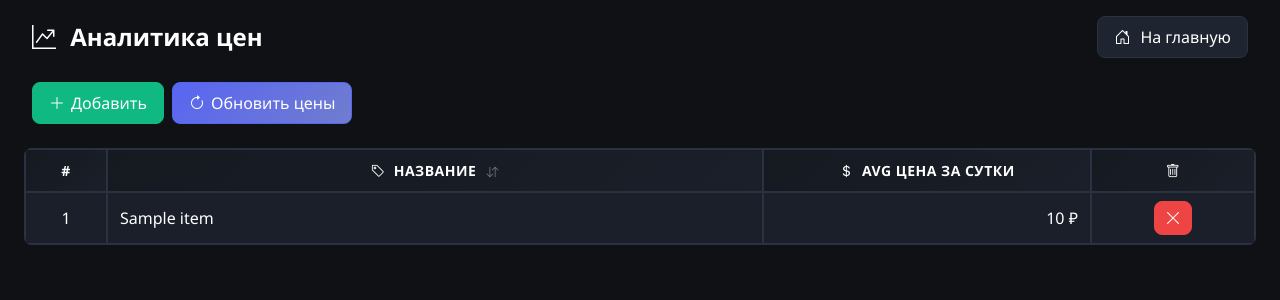
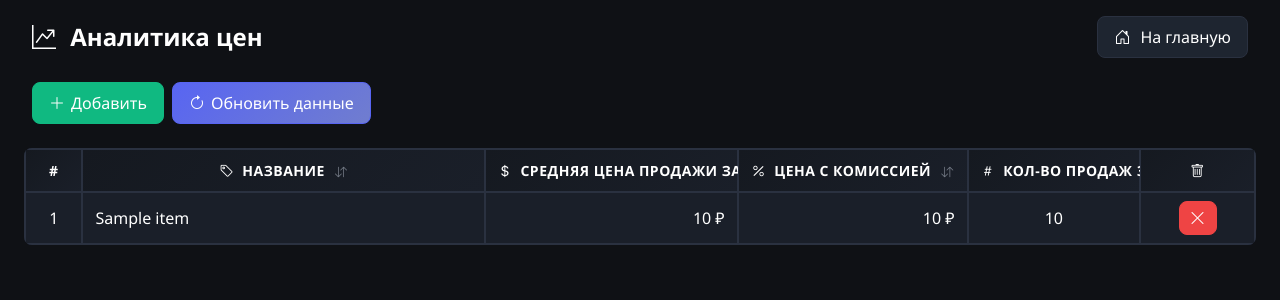
Before and after one commit to obkaiter/SCTradeManager, a Django app: template items/templates/items/price_analytics.html in a window 1280 px wide. Shown: the top 300 px of the page. Run offline with Django 3.2, Linux system fonts and the light colour scheme; the template is opened without the code that fills it: most values are stand-ins (such as "Sample title", 1, 10 or a date in 2020).

Commit message:
Аналитика цен

```diff
--- a/items/models.py
+++ b/items/models.py
@@ -81,6 +81,7 @@ class PriceItem(models.Model):
     """Модель для хранения предметов в аналитике цен."""
     name = models.CharField("Название предмета", max_length=255, db_index=True, unique=True)
     price_24h = models.IntegerField("Цена за сутки", null=True, blank=True)
+    amount_24h = models.IntegerField("Количество продаж за сутки", null=True, blank=True)
     created_at = models.DateTimeField("Дата добавления", auto_now_add=True)
     updated_at = models.DateTimeField("Дата обновления", auto_now=True)
 
--- a/items/static/items/js/items.js
+++ b/items/static/items/js/items.js
@@ -47,6 +47,10 @@ function initCopyOnClick() {
 
     document.addEventListener('click', function(e) {
         const cell = e.target.closest('.copy-on-click[data-field="name"]');
+        // Игнорируем ячейки из страницы аналитики цен
+        if (cell && cell.dataset.page === 'price-analytics') {
+            return;
+        }
         if (cell && !e.target.classList.contains('edit-input')) {
             e.preventDefault();
             e.stopPropagation();
--- a/items/static/items/js/price_analytics.js
+++ b/items/static/items/js/price_analytics.js
@@ -32,7 +32,7 @@
      */
     function initCopyOnClick() {
     document.addEventListener('click', function(e) {
-        const cell = e.target.closest('.copy-on-click[data-field="name"]');
+        const cell = e.target.closest('.copy-on-click[data-field="name"][data-page="price-analytics"]');
         if (cell && !e.target.classList.contains('edit-input')) {
             e.preventDefault();
             e.stopPropagation();
--- a/items/templates/items/base.html
+++ b/items/templates/items/base.html
@@ -25,7 +25,7 @@
     <script src="https://cdn.jsdelivr.net/npm/bootstrap@5.3.2/dist/js/bootstrap.bundle.min.js"></script>
     <!-- App scripts -->
     <script src="{% static 'items/js/utils.js' %}?v=3"></script>
-    <script src="{% static 'items/js/items.js' %}?v=9"></script>
+    <script src="{% static 'items/js/items.js' %}?v=10"></script>
     <script src="{% static 'items/js/expenses.js' %}?v=2"></script>
     <script src="{% static 'items/js/flesh.js' %}?v=1"></script>
     <script src="{% static 'items/js/main.js' %}?v=4"></script>
--- a/items/templates/items/price_analytics.html
+++ b/items/templates/items/price_analytics.html
@@ -31,7 +31,7 @@
             </button>
             <button type="button" class="btn btn-primary" id="refreshPricesBtn">
                 <i class="bi bi-arrow-clockwise"></i>
-                <span class="d-none d-sm-inline">Обновить цены</span>
+                <span class="d-none d-sm-inline">Обновить данные</span>
             </button>
         </div>
     </div>
@@ -39,18 +39,29 @@
 
 <!-- Таблица предметов -->
 <div class="table-responsive">
-    <table class="table table-excel mb-0" id="priceItemsTable" data-current-sort="{{ sort_by }}">
+    <table class="table table-excel mb-0" id="priceItemsTable" data-current-sort="{{ sort_by }}" data-page="price-analytics">
         <thead>
             <tr>
                 <th style="width: 50px;" class="text-center">#</th>
-                <th style="width: 400px;" class="sortable" data-sort="name">
+                <th style="width: 350px;" class="sortable" data-sort="name">
                     <i class="bi bi-tag me-1"></i>
                     Название
                     <span class="sort-icon">{% if sort_by == 'name' %}<i class="bi bi-arrow-up"></i>{% elif sort_by == '-name' %}<i class="bi bi-arrow-down"></i>{% else %}<i class="bi bi-arrow-down-up"></i>{% endif %}</span>
                 </th>
-                <th style="width: 200px;">
+                <th style="width: 220px;" class="sortable" data-sort="price_24h">
                     <i class="bi bi-currency-dollar me-1"></i>
-                    AVG цена за сутки
+                    СРЕДНЯЯ ЦЕНА ПРОДАЖИ ЗА СУТКИ
+                    <span class="sort-icon">{% if sort_by == 'price_24h' %}<i class="bi bi-arrow-up"></i>{% elif sort_by == '-price_24h' %}<i class="bi bi-arrow-down"></i>{% else %}<i class="bi bi-arrow-down-up"></i>{% endif %}</span>
+                </th>
+                <th style="width: 200px;" class="sortable" data-sort="price_with_commission">
+                    <i class="bi bi-percent me-1"></i>
+                    ЦЕНА С КОМИССИЕЙ
+                    <span class="sort-icon">{% if sort_by == 'price_with_commission' %}<i class="bi bi-arrow-up"></i>{% elif sort_by == '-price_with_commission' %}<i class="bi bi-arrow-down"></i>{% else %}<i class="bi bi-arrow-down-up"></i>{% endif %}</span>
+                </th>
+                <th style="width: 150px;" class="sortable text-center" data-sort="amount_24h">
+                    <i class="bi bi-hash me-1"></i>
+                    Кол-во продаж за сутки
+                    <span class="sort-icon">{% if sort_by == 'amount_24h' %}<i class="bi bi-arrow-up"></i>{% elif sort_by == '-amount_24h' %}<i class="bi bi-arrow-down"></i>{% else %}<i class="bi bi-arrow-down-up"></i>{% endif %}</span>
                 </th>
                 <th style="width: 100px;" class="text-center">
                     <i class="bi bi-trash" title="Удалить"></i>
@@ -61,7 +72,7 @@
             {% for item in items %}
             <tr data-item-id="{{ item.id }}">
                 <td class="text-center text-secondary">{{ forloop.counter }}</td>
-                <td class="copy-on-click" data-field="name" title="Клик — копировать">
+                <td class="copy-on-click" data-field="name" data-page="price-analytics" title="Клик — копировать">
                     <span class="display-value">{{ item.name }}</span>
                 </td>
                 <td class="price-cell">
@@ -69,6 +80,20 @@
                     <span class="price-value">{{ item.price_24h|format_price }}</span>
                     {% else %}
                     <span class="text-muted">N/A</span>
+                    {% endif %}
+                </td>
+                <td class="price-cell">
+                    {% if item.price_with_commission %}
+                    <span class="price-value">{{ item.price_with_commission|format_price }}</span>
+                    {% else %}
+                    <span class="text-muted">N/A</span>
+                    {% endif %}
+                </td>
+                <td class="text-center">
+                    {% if item.amount_24h %}
+                    <span>{{ item.amount_24h|floatformat:0 }}</span>
+                    {% else %}
+                    <span class="text-muted">0</span>
                     {% endif %}
                 </td>
                 <td class="text-center">
@@ -79,7 +104,7 @@
             </tr>
             {% empty %}
             <tr>
-                <td colspan="4" class="text-center py-5">
+                <td colspan="6" class="text-center py-5">
                     <i class="bi bi-inbox display-4 d-block mb-3" style="color: var(--text-secondary);"></i>
                     <span style="color: var(--text-primary);">Нет предметов для анализа цен</span>
                     <p class="text-muted mt-2">Нажмите кнопку "Добавить" чтобы добавить первый предмет</p>
@@ -169,5 +194,5 @@
 {% endblock %}
 
 {% block extra_js %}
-<script src="{% static 'items/js/price_analytics.js' %}?v=9"></script>
+<script src="{% static 'items/js/price_analytics.js' %}?v=13"></script>
 {% endblock %}
```
Also changed, not shown: items/services.py (+7 -7 lines), items/views/api_views.py (+35 -4 lines).
